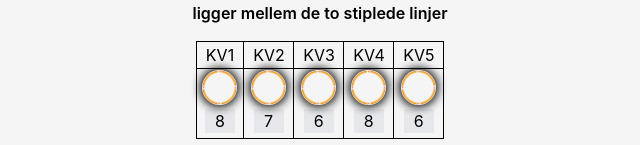
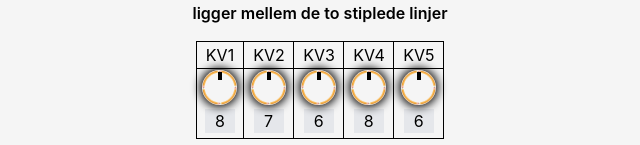
Before and after one commit to Alexander-Gronninger/CMK-vvs-app, a React (Create React App) app: page /GF2 in a window 1280 px wide. Shown: the part 131-276 px from the top of the page, without its empty margins (320-960 px from the left). Built offline with nearby package versions, Linux system fonts and the light colour scheme.

Commit message:
add dot to show rotation direction

```diff
--- a/src/components/ValveRotation.js
+++ b/src/components/ValveRotation.js
@@ -127,7 +127,7 @@ const ValveRotation = ({
   return (
     <>
       <div
-        className="rounded-full border-black shadow-[0px_0px_10px_2px] shadow-black"
+        className="rounded-full border-black shadow-[0px_0px_10px_2px] shadow-black grid"
         style={{
           transform: `rotate(${rotation}deg)`,
           width: `${imageSize}`,
@@ -139,10 +139,11 @@ const ValveRotation = ({
         onMouseUp={handleMouseUp}
         key={"ValveRotation" + index}
       >
+        <div className="border-2 border-black border-full col-start-1 col-end-2 row-start-1 row-end-2 max-w-[10px] max-h-2 z-20 mt-[2px]"></div>
         <img
           src="../images/Pencil-Circle.png"
           alt=""
-          className={`w-${imageSize} h-${imageSize}  m-0`}
+          className={`w-${imageSize} h-${imageSize} m-0 col-start-1 col-end-2 row-start-1 row-end-2`}
         />
       </div>
     </>
```
